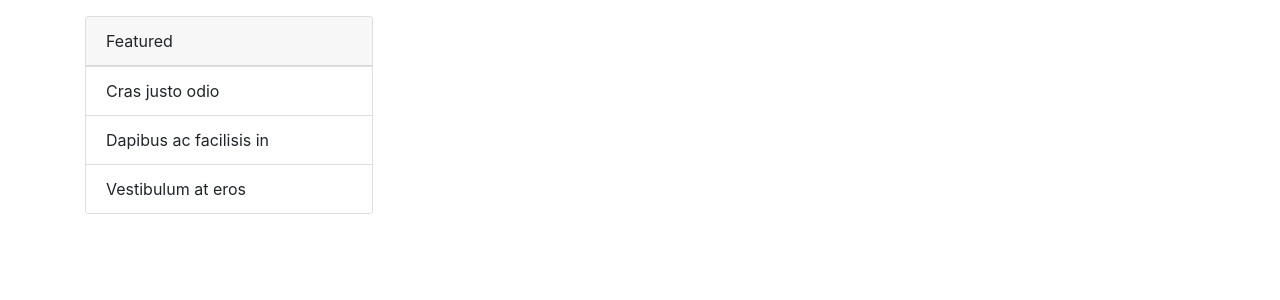
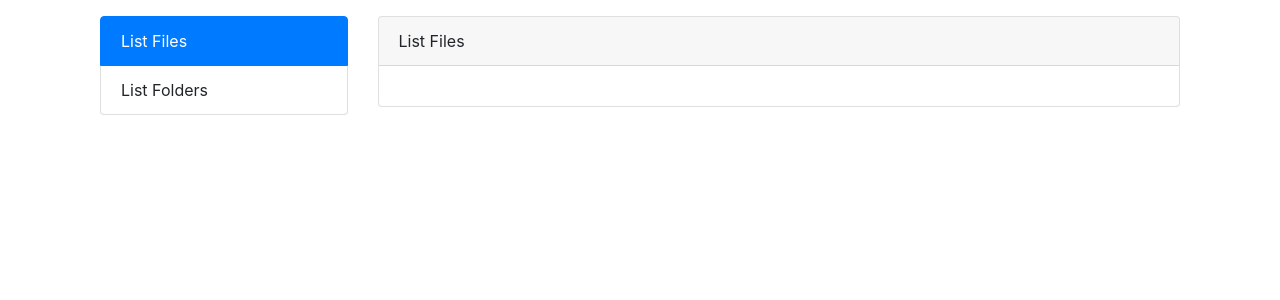
Before and after one commit to mhdfadlyhasan/FP-Progjar-Kelompok-3, a Django app: template templates/ftp/index.html in a window 1280 px wide. Shown: the part 56-356 px from the top of the page. Run offline with Django 3.2, Linux system fonts and the light colour scheme; the template is opened without the code that fills it, so the values that code supplies are empty; some libraries are stand-ins or nearby versions.

Commit message:
Directory Listing FTP done

```diff
--- a/templates/ftp/index.html
+++ b/templates/ftp/index.html
@@ -4,15 +4,28 @@
 
 {% block content %}
 
-    <div class="card" style="width: 18rem;">
-        <div class="card-header">
-            Featured
+    <div class="container">
+        <div class="row">
+            <div class="col-sm-3">
+                <ul class="list-group">
+                    <li class="list-group-item active" >List Files</li>
+                    <li class="list-group-item">List Folders</li>
+                </ul>
+            </div>
+
+            <div class="col-sm-9">
+                <div class="card">
+                <div class="card-header">List Files</div>
+                    <div class="card-body">
+                        {% for filename in filenames %}
+                            <div class="container">
+                                {{ filename }}
+                            </div>
+                        {% endfor %}
+                    </div>
+                </div>
+            </div>
         </div>
-        <ul class="list-group list-group-flush">
-            <li class="list-group-item">Cras justo odio</li>
-            <li class="list-group-item">Dapibus ac facilisis in</li>
-            <li class="list-group-item">Vestibulum at eros</li>
-        </ul>
     </div>
 
 {% endblock %}
```
Also changed, not shown: Code/pynetFTP/client.py (+8 -2 lines), ftp/views.py (+10 -15 lines).
